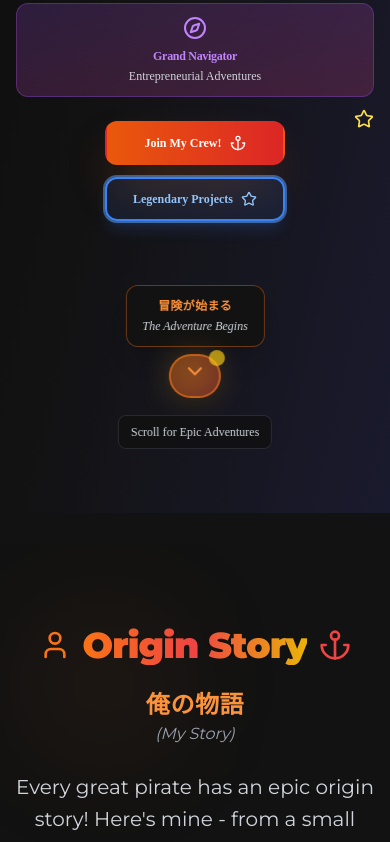
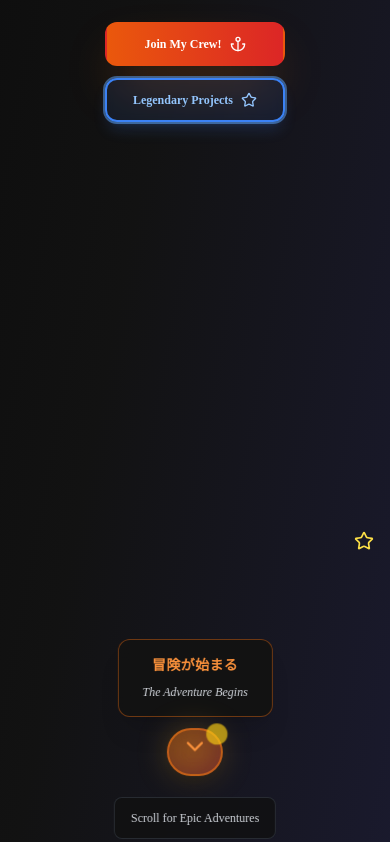
Before and after one commit to saikoushiknalubola/Saikoushikupotoforio, a React (Vite) app: page / in a window 390 px wide. Shown: the part 1175-2017 px from the top of the page. Built offline with nearby package versions, Linux system fonts and the light colour scheme; a web font is replaced by a local one.

Commit message:
Fix Hero section positioning and sizing
Moved and resized the Hero section to ensure it fits on all screens, prioritizing a mobile-first UI.

```diff
--- a/src/components/Hero.tsx
+++ b/src/components/Hero.tsx
@@ -54,7 +54,7 @@ const Hero = () => {
   };
 
   return (
-    <section className="min-h-[200vh] sm:min-h-[180vh] md:min-h-[170vh] lg:min-h-[160vh] xl:min-h-[150vh] pt-24 sm:pt-28 pb-32 sm:pb-40 md:pb-48 lg:pb-56 px-4 flex flex-col justify-between items-center relative overflow-hidden bg-gradient-to-br from-[#0a0a0a] via-[#121212] to-[#1a1a2e]">
+    <section className="min-h-[250vh] sm:min-h-[220vh] md:min-h-[200vh] lg:min-h-[180vh] xl:min-h-[160vh] pt-24 sm:pt-28 pb-40 sm:pb-48 md:pb-56 lg:pb-64 xl:pb-72 px-4 flex flex-col justify-between items-center relative overflow-hidden bg-gradient-to-br from-[#0a0a0a] via-[#121212] to-[#1a1a2e]">
       {/* Background elements positioned to avoid text overlap */}
       <div className="absolute inset-0 pointer-events-none">
         <div className="absolute top-80 sm:top-60 left-4 sm:left-8 w-6 h-6 sm:w-8 sm:h-8 opacity-10 animate-float">
@@ -76,8 +76,8 @@ const Hero = () => {
         </div>
       </div>
 
-      {/* Main Content - Centered and with proper spacing */}
-      <div className="flex-1 flex flex-col justify-center items-center relative z-10 text-center max-w-4xl mx-auto w-full space-y-6 sm:space-y-8 md:space-y-10 py-8 sm:py-12 md:py-16">
+      {/* Main Content - Centered with extra top spacing */}
+      <div className="flex-1 flex flex-col justify-start items-center relative z-10 text-center max-w-4xl mx-auto w-full space-y-6 sm:space-y-8 md:space-y-10 pt-16 sm:pt-20 md:pt-24 lg:pt-28">
         {/* Enhanced Wanted Poster Card */}
         <div className="mb-6 sm:mb-8 md:mb-10 relative">
           <div className="absolute inset-0 bg-gradient-to-r from-amber-600/30 to-yellow-600/30 blur-2xl rounded-full animate-pulse"></div>
@@ -194,7 +194,7 @@ const Hero = () => {
         </div>
 
         {/* Call to Action Buttons */}
-        <div className={`flex flex-col sm:flex-row gap-3 sm:gap-4 md:gap-6 justify-center items-center mb-12 sm:mb-16 md:mb-20 transform transition-all duration-1000 delay-1000 ${
+        <div className={`flex flex-col sm:flex-row gap-3 sm:gap-4 md:gap-6 justify-center items-center mb-16 sm:mb-20 md:mb-24 lg:mb-28 transform transition-all duration-1000 delay-1000 ${
           isVisible ? 'opacity-100 translate-y-0' : 'opacity-0 translate-y-8'
         }`}>
           <a
@@ -215,30 +215,30 @@ const Hero = () => {
         </div>
       </div>
 
-      {/* Scroll Indicator - Fixed positioning with much more bottom spacing */}
-      <div className="absolute bottom-16 sm:bottom-20 md:bottom-24 lg:bottom-28 xl:bottom-32 left-1/2 transform -translate-x-1/2 flex flex-col items-center space-y-3 sm:space-y-4 z-20">
-        <div className="text-center bg-[#121212]/95 backdrop-blur-md rounded-xl px-4 sm:px-6 py-3 sm:py-4 border border-orange-500/40 shadow-xl max-w-xs">
-          <p className="text-orange-400 font-bold text-xs sm:text-sm md:text-base jp-text animate-pulse mb-1 sm:mb-2" style={{ fontFamily: "'Pirata One', 'Creepster', cursive" }}>
+      {/* Scroll Indicator - Moved much lower with increased spacing */}
+      <div className="absolute bottom-24 sm:bottom-32 md:bottom-40 lg:bottom-48 xl:bottom-56 left-1/2 transform -translate-x-1/2 flex flex-col items-center space-y-4 sm:space-y-6 z-20">
+        <div className="text-center bg-[#121212]/95 backdrop-blur-md rounded-xl px-6 sm:px-8 py-4 sm:py-6 border border-orange-500/40 shadow-xl max-w-sm">
+          <p className="text-orange-400 font-bold text-sm sm:text-base md:text-lg jp-text animate-pulse mb-2 sm:mb-3" style={{ fontFamily: "'Pirata One', 'Creepster', cursive" }}>
             冒険が始まる
           </p>
-          <p className="text-gray-300 text-xs sm:text-sm italic font-medium" style={{ fontFamily: "'Pirata One', 'Creepster', cursive" }}>
+          <p className="text-gray-300 text-xs sm:text-sm md:text-base italic font-medium" style={{ fontFamily: "'Pirata One', 'Creepster', cursive" }}>
             The Adventure Begins
           </p>
         </div>
 
         <button
           onClick={scrollToAbout}
-          className="group relative p-3 sm:p-4 rounded-full bg-gradient-to-br from-orange-500/40 to-red-500/40 border-2 border-orange-500/60 hover:border-orange-400 transition-all duration-300 hover:scale-110 animate-float backdrop-blur-md shadow-xl"
+          className="group relative p-4 sm:p-5 rounded-full bg-gradient-to-br from-orange-500/40 to-red-500/40 border-2 border-orange-500/60 hover:border-orange-400 transition-all duration-300 hover:scale-110 animate-float backdrop-blur-md shadow-xl"
           aria-label="Scroll to adventures"
         >
           <div className="absolute inset-0 rounded-full bg-gradient-to-br from-amber-400/30 to-yellow-600/30 blur-lg group-hover:blur-xl transition-all duration-300"></div>
 
-          <ChevronDown className="w-6 h-6 sm:w-7 sm:h-7 text-orange-400 relative z-10 animate-bounce group-hover:text-orange-300 transition-colors duration-300" />
+          <ChevronDown className="w-7 h-7 sm:w-8 sm:h-8 text-orange-400 relative z-10 animate-bounce group-hover:text-orange-300 transition-colors duration-300" />
 
-          <div className="absolute -top-1 -right-1 w-3 h-3 sm:w-4 sm:h-4 bg-yellow-400 rounded-full animate-ping"></div>
+          <div className="absolute -top-1 -right-1 w-4 h-4 sm:w-5 sm:h-5 bg-yellow-400 rounded-full animate-ping"></div>
         </button>
 
-        <div className="text-xs sm:text-sm text-gray-300 text-center font-medium animate-pulse bg-[#121212]/80 backdrop-blur-md rounded-lg px-3 sm:px-4 py-2 sm:py-3 border border-gray-600/40 max-w-xs" style={{ fontFamily: "'Pirata One', 'Creepster', cursive" }}>
+        <div className="text-xs sm:text-sm md:text-base text-gray-300 text-center font-medium animate-pulse bg-[#121212]/80 backdrop-blur-md rounded-lg px-4 sm:px-6 py-3 sm:py-4 border border-gray-600/40 max-w-sm" style={{ fontFamily: "'Pirata One', 'Creepster', cursive" }}>
           Scroll for Epic Adventures
         </div>
       </div>
```
